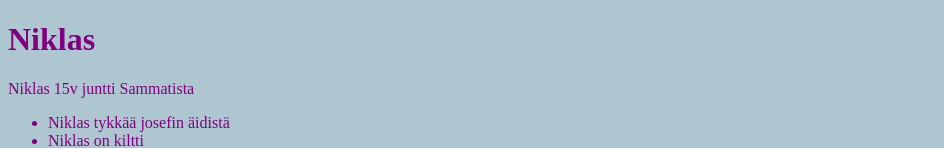
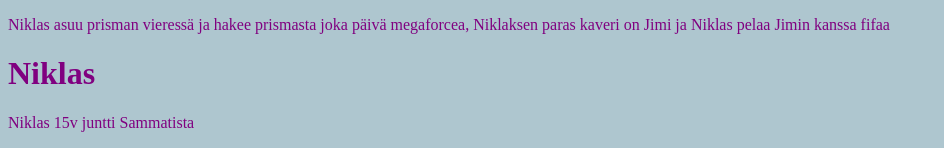
Before and after one commit to Tuomas07/Tuomas07.github.io, a plain HTML site: page index.html in a window 1280 px wide. Shown: the top 148 px of the page, without its empty margins (0-944 px from the left). Drawn offline with Linux system fonts and the light colour scheme.

Commit message:
Update index.html

```diff
--- a/index.html
+++ b/index.html
@@ -5,7 +5,7 @@
 </head>
 <body>
 
-<p style="font-family: Aharoni">
+<p style="font-family: Aharoni">Niklas asuu prisman vieressä ja hakee prismasta joka päivä megaforcea, Niklaksen paras kaveri on Jimi ja Niklas pelaa Jimin kanssa fifaa</p>
 
 <h1>Niklas</h1>
 <p>Niklas 15v juntti Sammatista</p>
```
